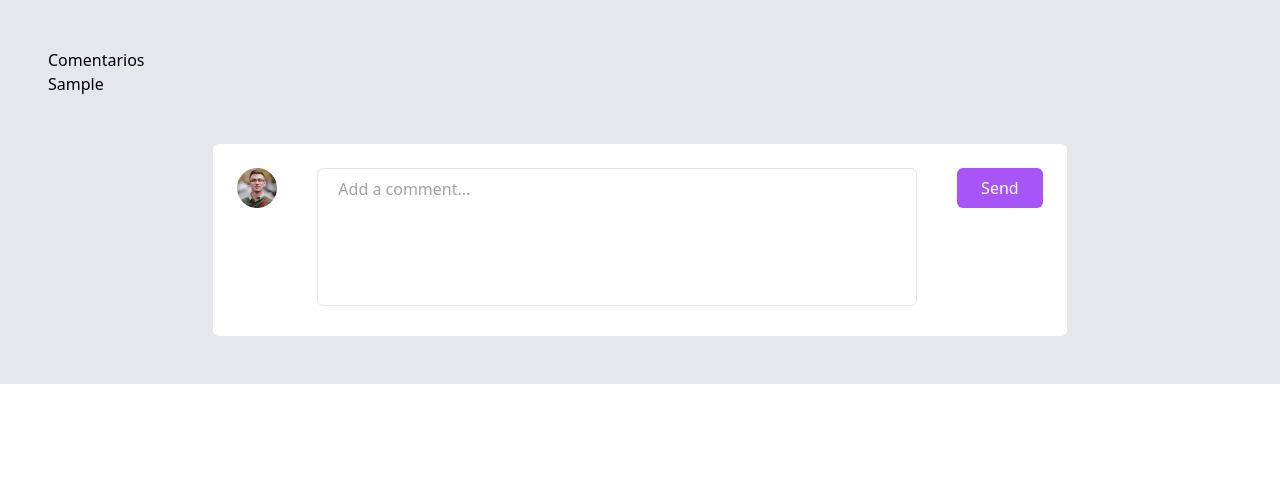
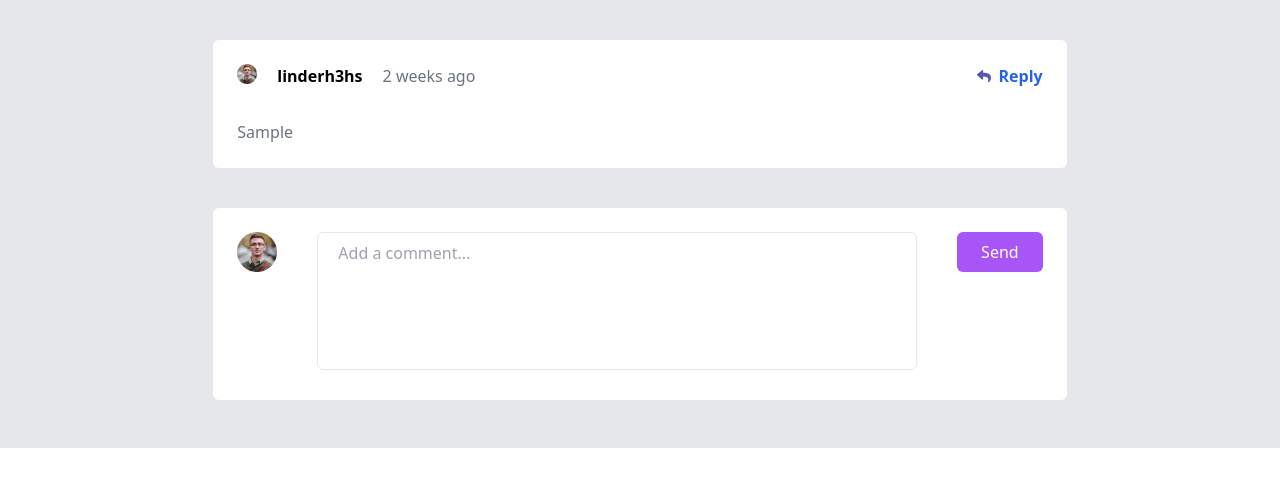
Before and after one commit to linder3hs/codigo-12-react-ts, a React (Vite) app: page / in a window 1280 px wide. Both pictures are taken after typing "Sample" into the empty fields and a click on the button "Send". Shown: the top 486 px of the page. Built offline with nearby package versions, Linux system fonts and the light colour scheme.

Commit message:
🎨 styles: add styles

```diff
--- a/src/components/Comments/index.tsx
+++ b/src/components/Comments/index.tsx
@@ -1,17 +1,31 @@
 import { useSelector } from "react-redux";
 import type { RootState } from "../../store";
 import type { Comment } from "../../models/comment";
+import avatar from "../../assets/avatars/image-juliusomo.png";
+import replyIocn from "../../assets/icons/icon-reply.svg";
 
 export default function Comments() {
   const { comments } = useSelector((state: RootState) => state.comments);
 
   return (
-    <div className="p-12">
-      <h1>Comentarios</h1>
+    <div className="w-2/3 m-auto pb-10">
       {comments.length > 0 &&
         comments.map((comment: Comment) => (
-          <div>
-            <span>{comment.text}</span>
+          <div className="bg-white mt-10 p-6 rounded-md">
+            <div className="flex justify-between gap-5 mb-8">
+              <div className="flex gap-5">
+                <img src={avatar} className="h-5" alt="" />
+                <h4 className="font-bold">linderh3hs</h4>
+                <span className="text-gray-500 font-light">2 weeks ago</span>
+              </div>
+              <div>
+                <button className="text-blue-600 flex items-center gap-2">
+                  <img src={replyIocn} alt="" />
+                  <span className="font-semibold">Reply</span>
+                </button>
+              </div>
+            </div>
+            <span className="text-gray-500">{comment.text}</span>
           </div>
         ))}
     </div>
```
